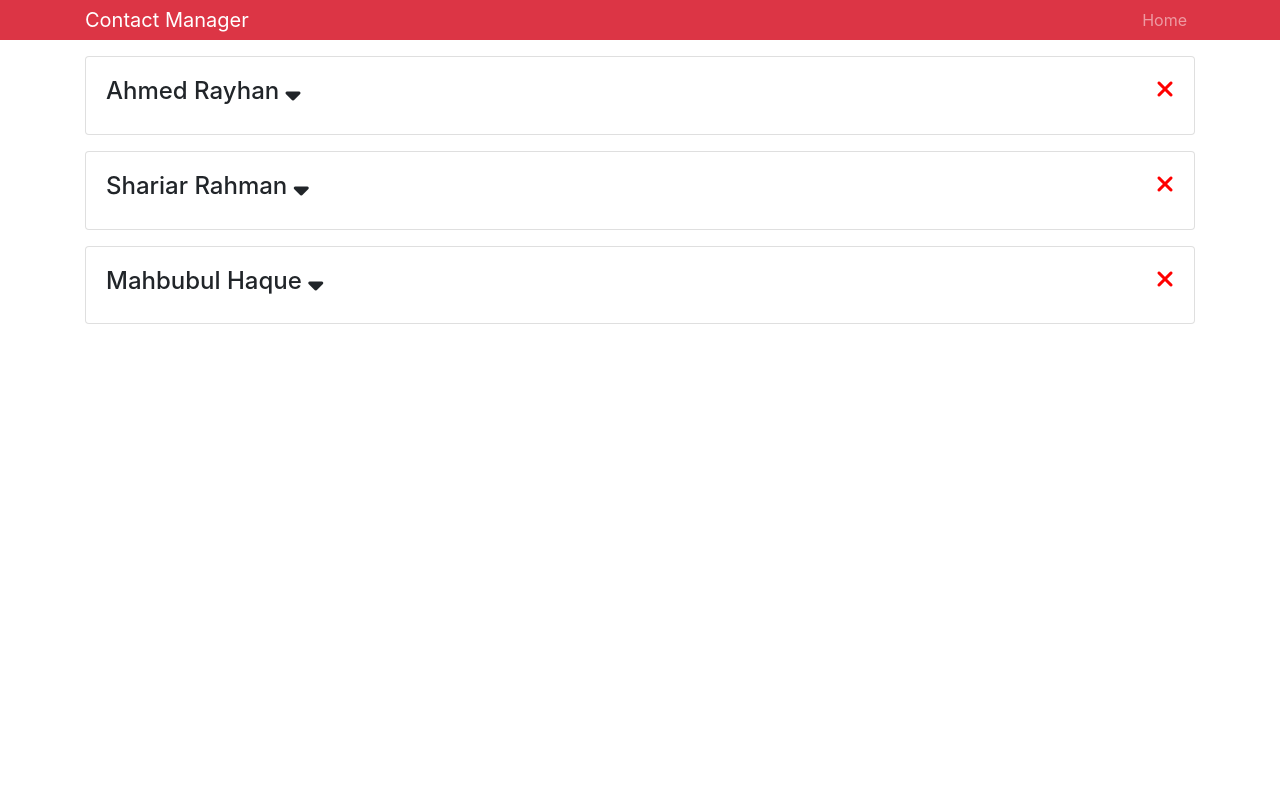
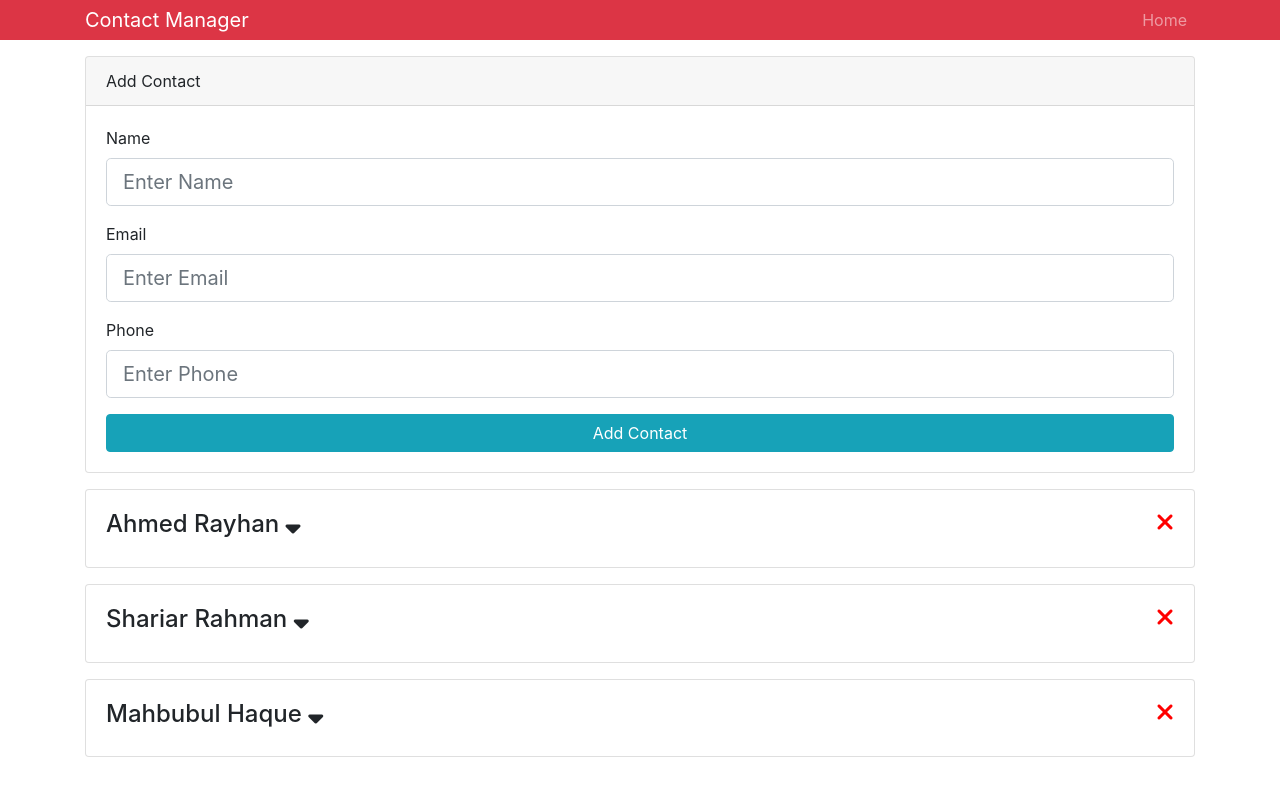
Before and after one commit to Raayhan/Contact-Manager, a React (Create React App) app: page /contact/add in a window 1280 px wide. Shown: the top 796 px of the page. Built offline with nearby package versions, Linux system fonts and the light colour scheme.

Commit message:
Created from for AddContact

```diff
--- a/src/App.js
+++ b/src/App.js
@@ -1,7 +1,8 @@
 import React, { Component } from "react";
-import Contacts from "./components/Contacts";
-import Header from "./components/Header";
-import { Provider } from './context';
+import Contacts from "./components/contacts/Contacts";
+import Header from "./components/layout/Header";
+import AddContact from "./components/contacts/AddContact";
+import { Provider } from "./context";
 import "bootstrap/dist/css/bootstrap.min.css";
 import "./App.css";
 
@@ -12,6 +13,7 @@
         <div className="App">
           <Header branding="Contact Manager" />
           <div className="container">
+            <AddContact />
             <Contacts />
           </div>
         </div>
--- /dev/null
+++ b/src/components/contacts/AddContact.js
@@ -0,0 +1,57 @@
+import React, { Component } from "react";
+
+class AddContact extends Component {
+  state = {
+    name: "",
+    email: "",
+    phone: "",
+  };
+  render() {
+    const { name, email, phone } = this.state;
+    return (
+      <div className="card mb-3">
+        <div className="card-header">Add Contact</div>
+        <div className="card-body">
+          <form>
+            <div className="form-group">
+              <label htmlFor="name">Name</label>
+              <input
+                type="text"
+                name="name"
+                className="form-control form-control-lg"
+                placeholder="Enter Name"
+                value={name}
+              />
+            </div>
+            <div className="form-group">
+              <label htmlFor="name">Email</label>
+              <input
+                type="email"
+                name="email"
+                className="form-control form-control-lg"
+                placeholder="Enter Email"
+                value={email}
+              />
+            </div>
+            <div className="form-group">
+              <label htmlFor="name">Phone</label>
+              <input
+                type="text"
+                name="phone"
+                className="form-control form-control-lg"
+                placeholder="Enter Phone"
+                value={phone}
+              />
+            </div>
+            <input
+              type="submit"
+              value="Add Contact"
+              className="btn btn-info btn-block"
+            />
+          </form>
+        </div>
+      </div>
+    );
+  }
+}
+export default AddContact;
```
Also changed, not shown: src/components/contacts/Contact.js (renamed from src/components/Contact.js, +12 -14 lines), src/components/contacts/Contacts.js (renamed from src/components/Contacts.js, +5 -12 lines), src/components/layout/Header.js (renamed from src/components/Header.js).
